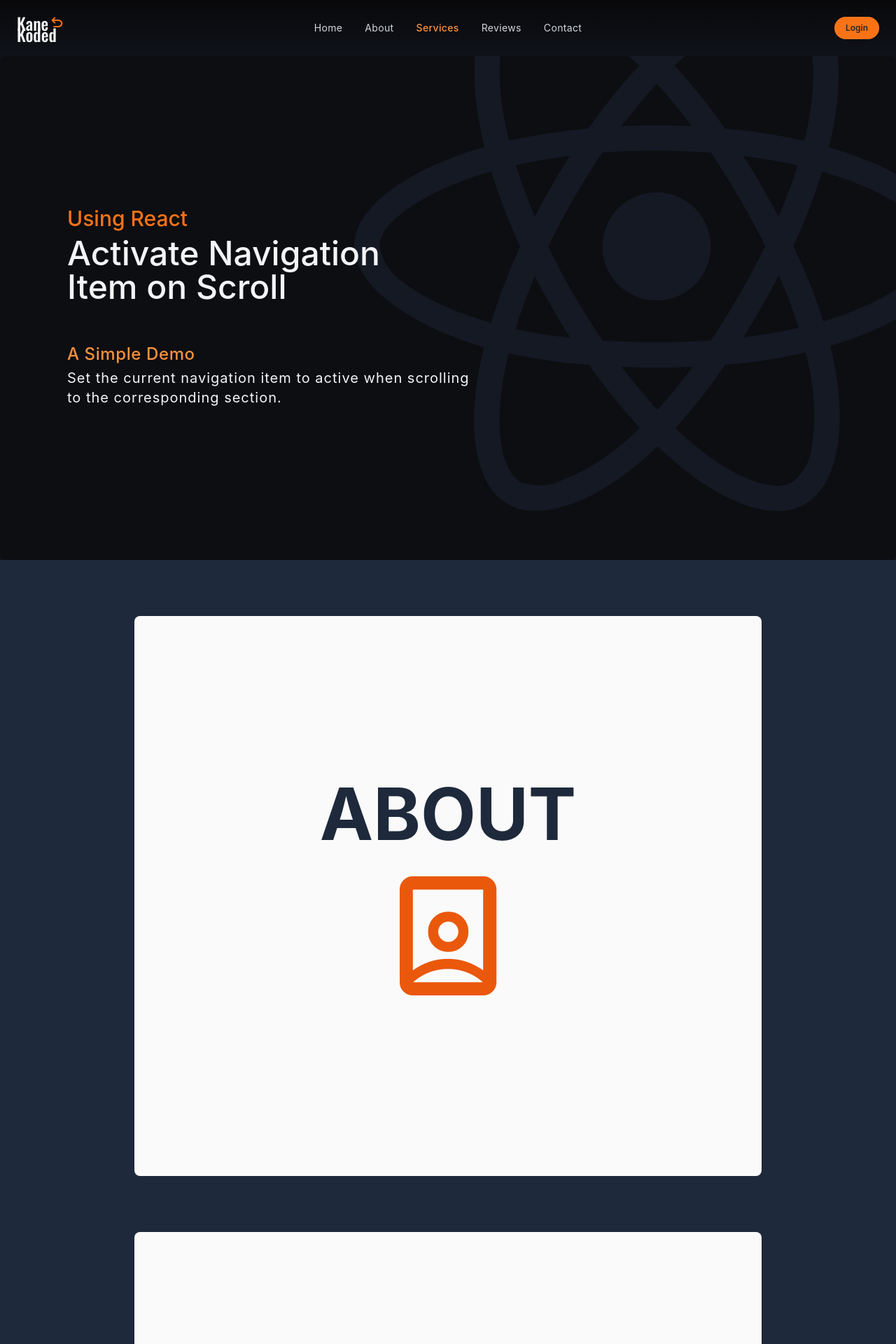
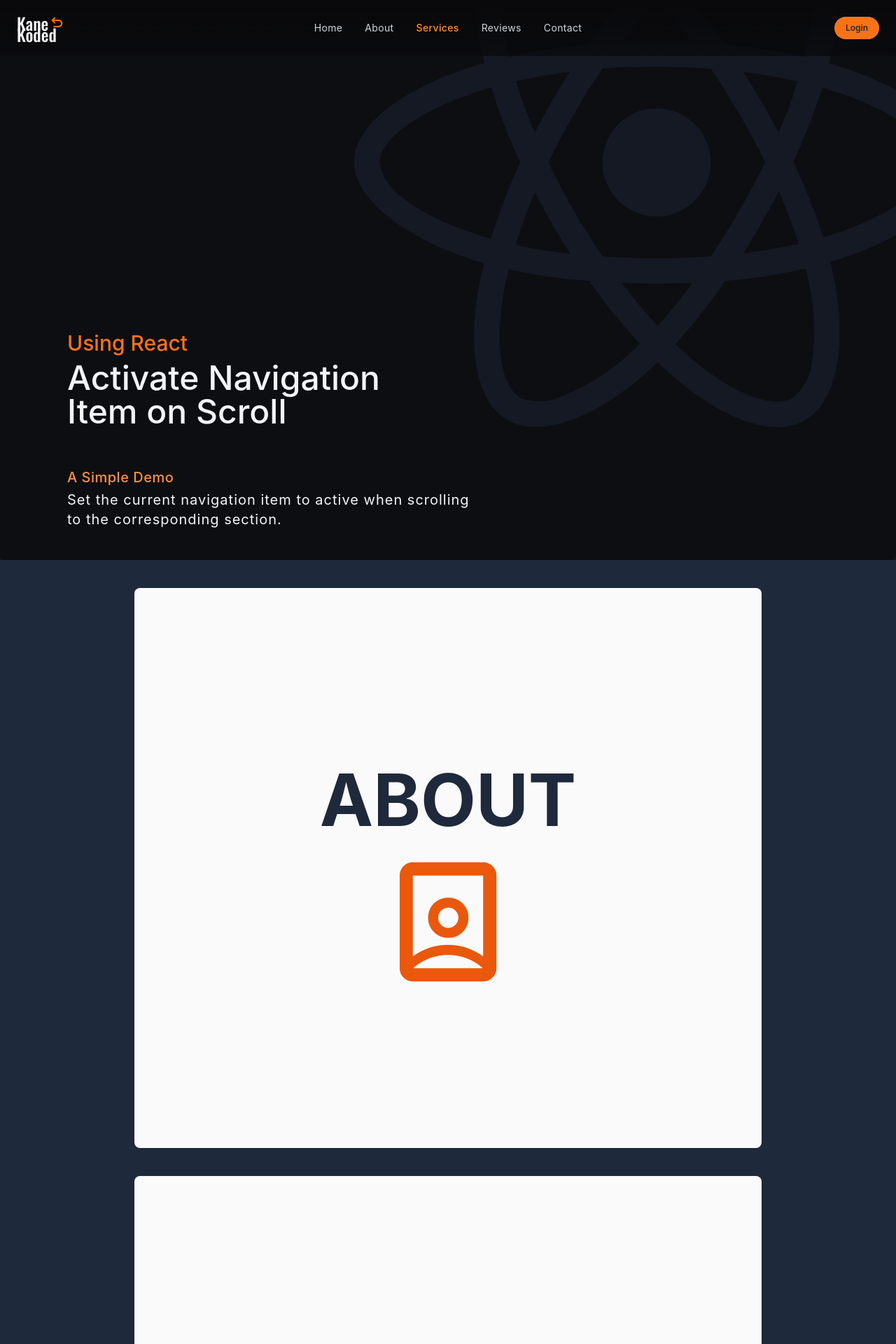
Before and after one commit to KaneKoded/kanekoded-repo, a React (Vite) app: page / in a window 1280 px wide. Shown: the top 1920 px of the page at 70% size. Built offline with nearby package versions, Linux system fonts and the light colour scheme.

Commit message:
update: deployed to gh-pages

```diff
--- a/src/components/About.jsx
+++ b/src/components/About.jsx
@@ -2,8 +2,8 @@ import React from "react";
 
 const About = () => {
   return (
-    <section id="about" data-link="#about" className="section">
-      <div className="container bg-zinc-50 h-[100vh] pb-10 flex flex-col items-center justify-center rounded-lg">
+    <section id="about" data-link="#about" className="section mt-6">
+      <div className="container bg-zinc-50 h-[100vh] pb-10 flex flex-col items-center justify-center">
         <h1 className=" text-slate-800 font-bold text-[8vw]">ABOUT</h1>
         <div className="material-symbols-rounded text-orange-600 font-bold text-[15vw]">
           person_book
--- a/src/components/Contact.jsx
+++ b/src/components/Contact.jsx
@@ -1,9 +1,7 @@
-import React from "react";
-
 const Contact = () => {
   return (
     <section id="contact" data-link="#contact" className="section">
-      <div className="container bg-zinc-50 h-[100vh] pb-10 flex flex-col items-center justify-center rounded-lg">
+      <div className="container bg-zinc-50 h-[100vh] pb-10 flex flex-col items-center justify-center">
         <h1 className=" text-slate-800 font-bold text-[8vw]">CONTACT</h1>
         <div className="material-symbols-rounded text-orange-600 font-bold text-[15vw]">
           mail
--- a/src/components/Footer.jsx
+++ b/src/components/Footer.jsx
@@ -5,7 +5,7 @@ import { FaBehance } from "react-icons/fa";
 
 const Footer = () => {
   return (
-    <footer className="mt-24 py-9 bg-zinc-950 min-h-32">
+    <footer className="py-9 bg-zinc-950 min-h-32">
       <div className="container flex flex-col items-center">
         <div
           className="inline-flex gap-3 text-2xl px-4 py-2 rounded-full ring-inset ring-1 ring-zinc-50/[0.02]
--- a/src/components/Header.jsx
+++ b/src/components/Header.jsx
@@ -1,13 +1,31 @@
-import { useState } from "react";
+import { useState, useEffect } from "react";
 import Navbar from "./Navbar";
 
 const Header = () => {
   const [menuOpen, setMenuOpen] = useState(false);
+
+  useEffect(() => {
+    window.addEventListener("resize", closeActiveMenu);
+    return () => window.removeEventListener("resize", closeActiveMenu);
+  }, []);
+
+  const closeActiveMenu = () => {
+    const nav = document.querySelector(".navbar");
+    console.log(window.innerWidth);
+
+    if (window.innerWidth >= 768) {
+      if (nav.classList.contains("active")) {
+        setMenuOpen(false);
+        nav.classList.remove("active");
+      }
+    }
+  };
+
   return (
     <header className="header">
       <div className="max-w-screen-2xl w-full mx-auto px-3 sm:px-4 md:px-6 flex justify-between items-center md:grid md:grid-cols-[1fr,3fr,1fr]">
         <h1 className="font-Oswald font-medium text-zinc-100 text-2xl leading-4">
-          <a href="/" alt="KaneKoded">
+          <a href="#home" alt="KaneKoded">
             <span className="block">
               Kane
               <span className="material-symbols-rounded text-orange-500 leading-4">
--- a/src/components/Hero.jsx
+++ b/src/components/Hero.jsx
@@ -5,12 +5,15 @@ const Hero = () => {
     <section id="home" data-link="#home" className="section h-[100vh]">
       <div className="h-full bg-zinc-900/75 rounded-lg">
         <div className="h-full relative">
-          <div className="relative w-full h-full flex items-center backdrop-brightness-50 overflow-hidden">
-            <FaReact className="absolute top-[-20vh] right-[-7vw] z-10 text-slate-800/45 font-semibold text-[54rem]" />
+          <div className="w-full h-full flex items-center backdrop-brightness-50 overflow-hidden">
+            <FaReact
+              className="absolute top-[-20vh] right-[-7vw] lg:top-[-25vh] z-10
+            text-slate-800/45 font-semibold text-[54rem]"
+            />
           </div>
 
-          <div className="absolute top-0 h-full w-full z-20 px-3 sm:px-10 lg:px-24 flex flex-col gap-14 items-start justify-center">
-            <div className="font-medium leading-tight max-w-4xl">
+          <div className="absolute top-0 h-full w-full z-20 pb-10 px-3 sm:px-10 lg:px-24 flex flex-col gap-y-14 items-start justify-end">
+            <div className="mt-4 font-medium leading-tight">
               <h1 className="mb-2 text-2xl sm:text-3xl text-orange-500">
                 Using React
               </h1>
@@ -22,7 +25,7 @@ const Hero = () => {
               </h1>
             </div>
             <div>
-              <h3 className="block text-orange-400 text-lg sm:text-2xl font-medium tracking-wide">
+              <h3 className="block text-orange-400 text-base sm:text-xl font-medium tracking-wide">
                 A Simple Demo
               </h3>
               <p className="antialiased my-1 sm:max-w-[580px] text-base sm:text-xl font-normal text-gray-100 tracking-wider leading-7">
--- a/src/components/Reviews.jsx
+++ b/src/components/Reviews.jsx
@@ -3,7 +3,7 @@ import React from "react";
 const Reviews = () => {
   return (
     <section id="reviews" data-link="#reviews" className="section">
-      <div className="container bg-zinc-50 h-[100vh] pb-10 flex flex-col items-center justify-center rounded-lg">
+      <div className="container bg-zinc-50 h-[100vh] pb-10 flex flex-col items-center justify-center">
         <h1 className=" text-slate-800 font-bold text-[8vw]">REVIEWS</h1>
         <div className="material-symbols-rounded text-orange-600 font-bold text-[15vw]">
           3p
--- a/src/components/Services.jsx
+++ b/src/components/Services.jsx
@@ -3,7 +3,7 @@ import React from "react";
 const Services = () => {
   return (
     <section id="services" data-link="#services" className="section">
-      <div className="container bg-zinc-50 h-[100vh] pb-10 flex flex-col items-center justify-center rounded-lg">
+      <div className="container bg-zinc-50 h-[100vh] pb-10 flex flex-col items-center justify-center">
         <h1 className=" text-slate-800 font-bold text-[8vw]">SERVICES</h1>
         <div className="material-symbols-rounded text-orange-600 font-bold text-[15vw]">
           network_manage
--- a/src/index.css
+++ b/src/index.css
@@ -14,17 +14,23 @@
 
 @layer components {
   .navbar {
-    @apply absolute top-full mt-2 right-0 min-w-40 p-2 scale-90 isolate blur-sm opacity-0 invisible backdrop-blur-2xl
-        md:static md:flex md:items-center md:mt-0 md:bg-transparent md:opacity-100 md:blur-0 md:ring-transparent md:visible md:scale-100 md:backdrop-blur-0;
+    @apply absolute z-40 min-w-40 py-10 md:py-0 scale-90 md:scale-100 isolate
+    opacity-0 invisible md:visible
+    backdrop-blur-2xl md:backdrop-blur-0
+    md:static md:flex md:items-center md:mt-0
+    md:bg-transparent md:opacity-100 md:ring-0;
   }
 
   .navbar.active {
-    @apply bg-zinc-950/70 rounded-xl ring-inset ring-1 ring-zinc-50/5 opacity-100 scale-100 blur-0 visible;
+    @apply top-[-15px] right-[-15px] min-w-52 h-auto
+    ring-inset ring-1 ring-zinc-50/5 bg-zinc-950/70 rounded-xl
+    opacity-100 scale-100 visible transition-transform duration-300;
   }
 
   .nav-link {
-    @apply grid items-center h-11 px-4 text-sm font-normal tracking-wide text-gray-300
-    hover:text-white transition-colors;
+    @apply grid items-center h-11 py-2 px-4
+    text-sm font-normal tracking-wide
+    text-gray-300 hover:text-white transition-colors;
   }
 
   .nav-link.active {
@@ -32,8 +38,8 @@
   }
 
   .menu-btn {
-    @apply w-10 h-10 grid place-items-center rounded-full text-gray-100 ring-inset ring-1 ring-zinc-50/[0.02]
-     transition-[transform,background-color] hover:bg-zinc-50/15;
+    @apply relative w-10 h-10 grid place-items-center rounded-full text-gray-100 ring-inset ring-1 ring-zinc-50/[0.02]
+     transition-[transform,background-color] hover:bg-zinc-50/15 z-50;
   }
 
   .btn {
@@ -52,7 +58,7 @@
 
 @layer utilities {
   .container {
-    @apply px-4 mx-auto lg:px-8 xl:max-w-4xl;
+    @apply px-4 py-2 mx-auto lg:px-6 xl:max-w-4xl rounded-lg;
   }
 
   .header {
@@ -62,7 +68,7 @@
   }
 
   .section {
-    @apply pt-20;
+    @apply relative mb-10 min-h-[540px];
   }
 
   .img-box {
```
